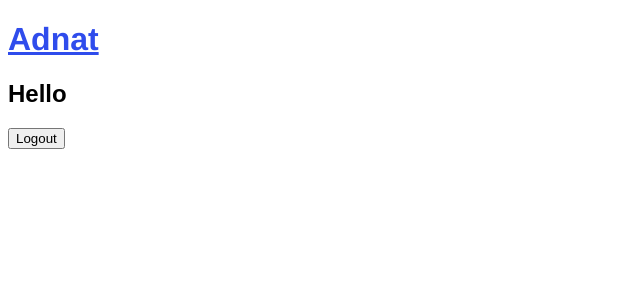
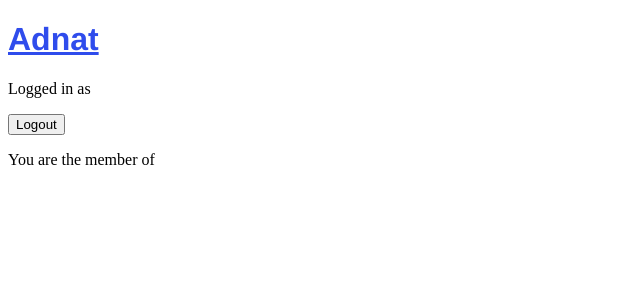
Before and after one commit to sakshee29/reactChallengeTanda, a React (Create React App) app in the folder frontend/: page /dashboard in a window 1280 px wide. Shown: the top 300 px of the page, without its empty margins (0-640 px from the left). Built offline with nearby package versions, Linux system fonts and the light colour scheme; no server answers.

Commit message:
organisation check done

```diff
--- a/frontend/src/pages/dashboard.js
+++ b/frontend/src/pages/dashboard.js
@@ -9,6 +9,8 @@ function Dashboard(){
     const [username, setUserName] = useState("");
     const [organisationId, setOrganisationId] = useState("");
 
+    //FIXME: LOGOUT functionality. Page doesn't refresh when we logout
+    //TODO: Add props like isloggedIn
     function logout(){
         localStorage.removeItem("sessionId");
     }
@@ -31,6 +33,7 @@ function Dashboard(){
         .then((res)=>{
             setUserName(res.name);
             setOrganisationId(res.organisationId);
+            // setOrganisationId("1")
             console.log("The response is:",res);
         })
         .catch((error)=> {console.log(`Errors: ${error}`)})
@@ -42,8 +45,11 @@ function Dashboard(){
 
     return(
         <div>
-        <h2>Hello {username}</h2>
+        <p>Logged in as {username}</p>
         <button onClick={logout}>Logout</button>
+        {organisationId!=null ?
+            (<p>You are the member of {organisationId}</p>)
+            :(<p>You aren't a member of any organisation.<br></br> Join an existing one or create a new one.</p>)}
         </div>
     );
 }
```
Also changed, not shown: 1 other file (tests, documents, lock files or other folders).
